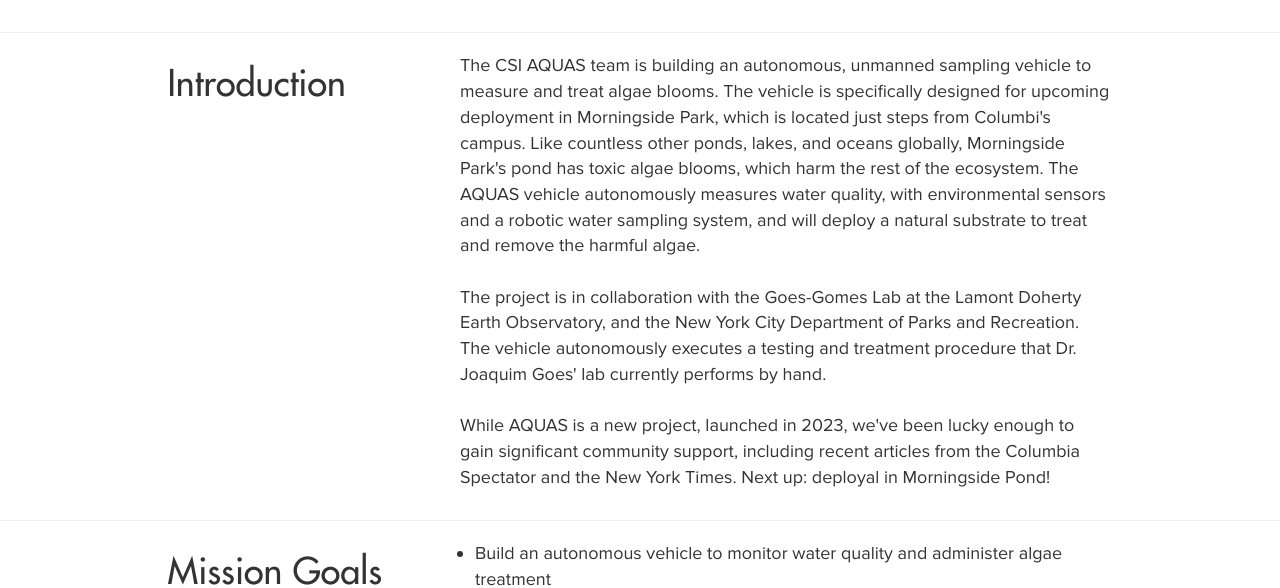
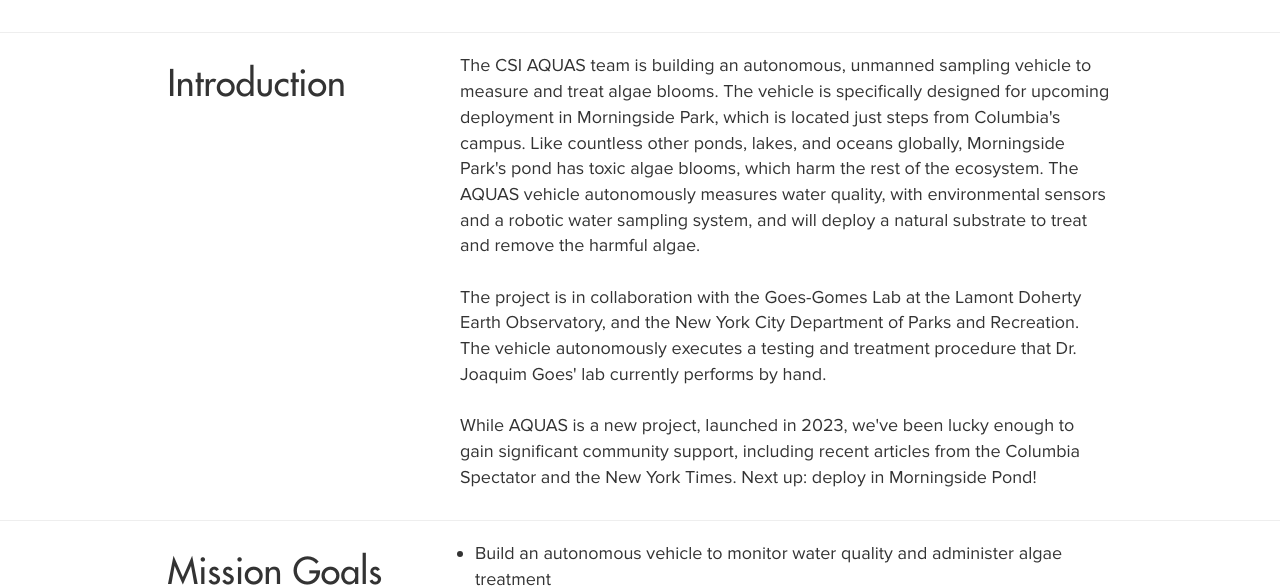
Before and after one commit to columbiaspace/columbiaspace.org, a Jekyll site: the page built from missions/aquas.html, in a window 1280 px wide and 900 px high, scrolled down 940 px. Shown: the part 206-794 px from the top of the window. Built offline with Jekyll 4.4.1, drawn with Linux system fonts in a browser that asks for light colours; nearby versions of some CDN libraries; comment, search, counter and statistics services are not loaded.

Commit message:
fix aqua page typos

```diff
--- a/missions/aquas.html
+++ b/missions/aquas.html
@@ -11,9 +11,9 @@
 abstracttitle: "Creating autonomous systems for environmental monitoring and treatment"
 abstracttext: "Developing a robotic platform to monitor and treat algal blooms in NYC parks."
 
-introtext: "The CSI AQUAS team is building an autonomous, unmanned sampling vehicle to measure and treat algae blooms. The vehicle is specifically designed for upcoming deployment in Morningside Park, which is located just steps from Columbi's campus. Like countless other ponds, lakes, and oceans globally, Morningside Park's pond has toxic algae blooms, which harm the rest of the ecosystem. The AQUAS vehicle autonomously measures water quality, with environmental sensors and a robotic water sampling system, and will deploy a natural substrate to treat and remove the harmful algae.<br><br>
+introtext: "The CSI AQUAS team is building an autonomous, unmanned sampling vehicle to measure and treat algae blooms. The vehicle is specifically designed for upcoming deployment in Morningside Park, which is located just steps from Columbia's campus. Like countless other ponds, lakes, and oceans globally, Morningside Park's pond has toxic algae blooms, which harm the rest of the ecosystem. The AQUAS vehicle autonomously measures water quality, with environmental sensors and a robotic water sampling system, and will deploy a natural substrate to treat and remove the harmful algae.<br><br>
 The project is in collaboration with the Goes-Gomes Lab at the Lamont Doherty Earth Observatory, and the New York City Department of Parks and Recreation. The vehicle autonomously executes a testing and treatment procedure that Dr. Joaquim Goes' lab currently performs by hand.<br><br>
-While AQUAS is a new project, launched in 2023, we've been lucky enough to gain significant community support, including recent articles from the Columbia Spectator and the New York Times. Next up: deployal in Morningside Pond!
+While AQUAS is a new project, launched in 2023, we've been lucky enough to gain significant community support, including recent articles from the Columbia Spectator and the New York Times. Next up: deploy in Morningside Pond!
 "
 
 goals: true
```
